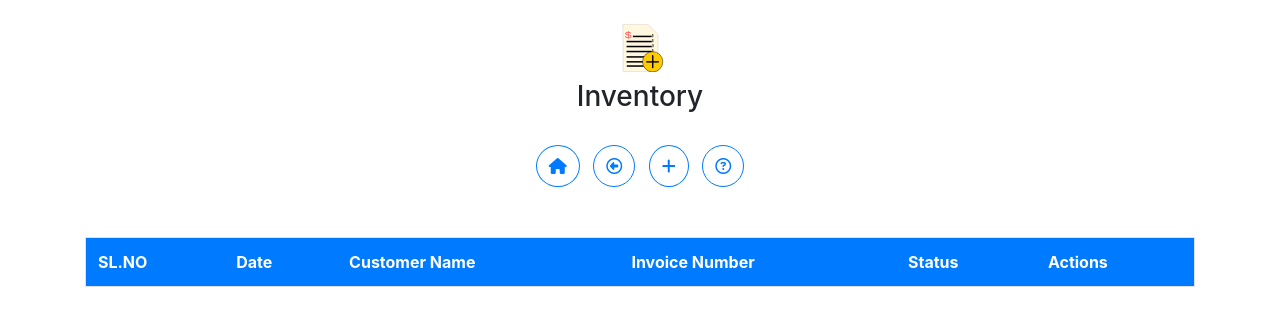
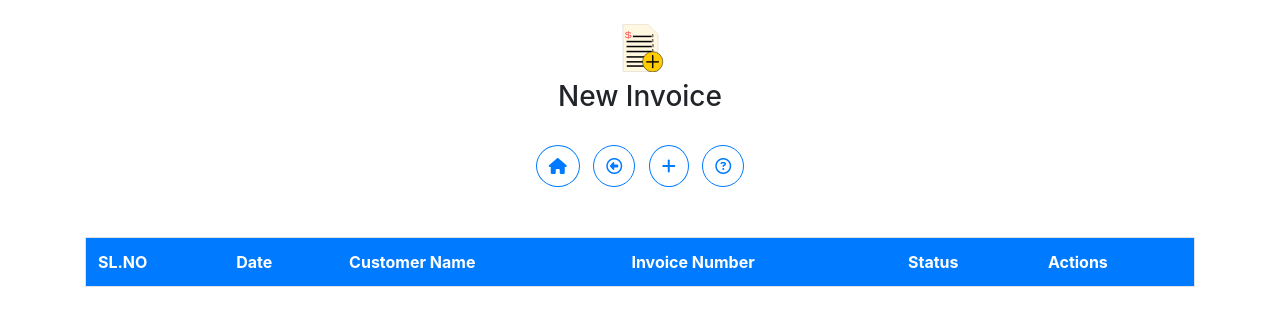
Before and after one commit to Arvin-Software/Icarus, a PHP site: page /admin/invoice/invoice.php in a window 1280 px wide. Shown: the top 326 px of the page. Run offline with PHP 8.4, Linux system fonts and the light colour scheme; the visitor is signed in with stand-in values (Sample User, id 1); data that the repository does not hold is empty; some libraries are stand-ins or nearby versions.

Commit message:
Fixed Bug in invoice

```diff
--- a/admin/invoice/invoice.php
+++ b/admin/invoice/invoice.php
@@ -74,7 +74,7 @@ include '../headermodl.php';
             </div>
             <div class="col-sm-4 text-center">
                 <img src="../../images/invoiceadd.svg" alt="inventory" style="width: 48px;">
-                <h3 style="margin-top: 2%;">Inventory</h3><br>
+                <h3 style="margin-top: 2%;">New Invoice</h3><br>
                 <a href="../index.php" class="btn btn-outline-primary rounded-circle"><i class="fas fa-home"></i></a>&nbsp;&nbsp;
                 <a href="index.php" class="btn btn-outline-primary rounded-circle"><i class="far fa-arrow-alt-circle-left"></i></a>&nbsp;&nbsp;
                 <?php
```
